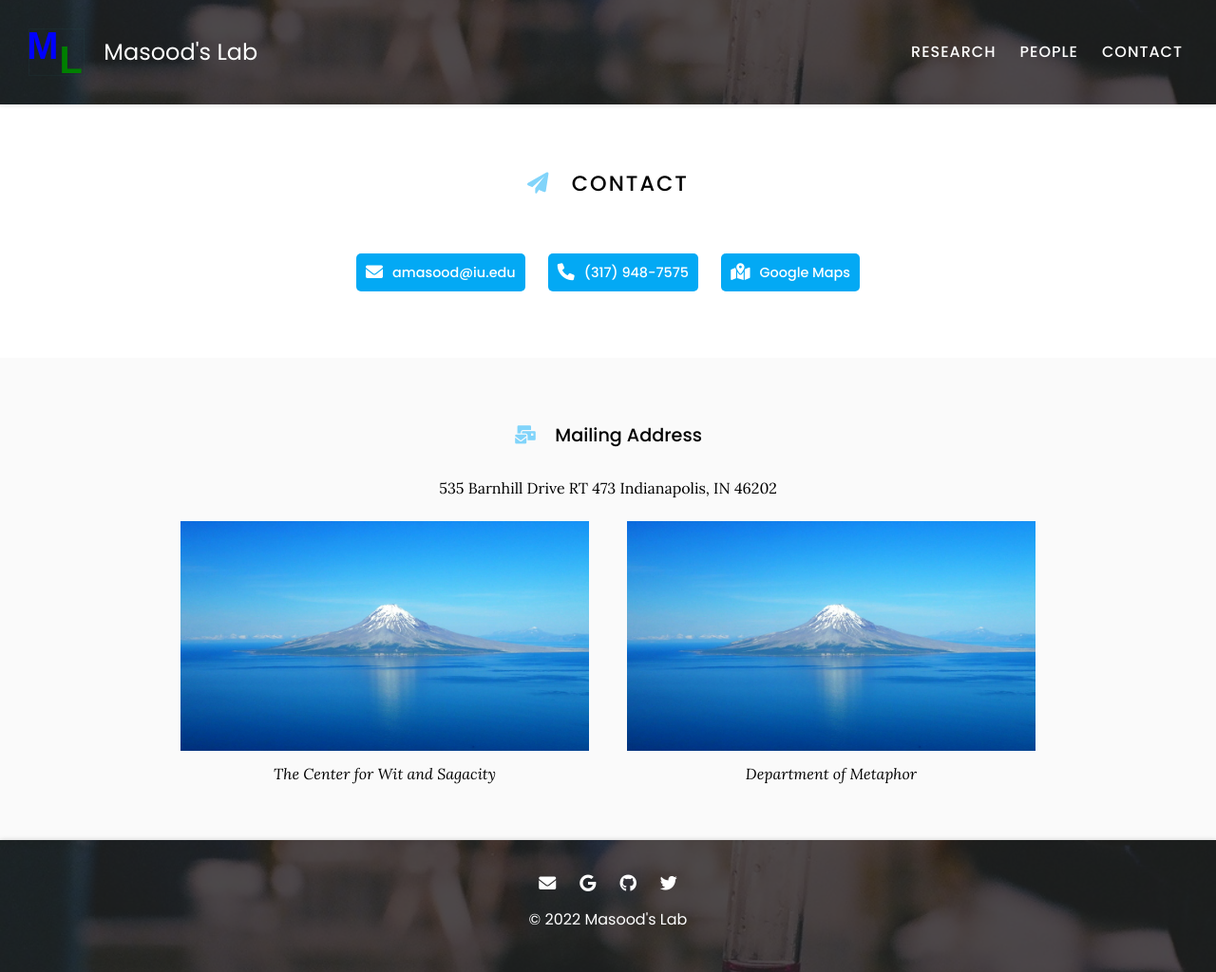
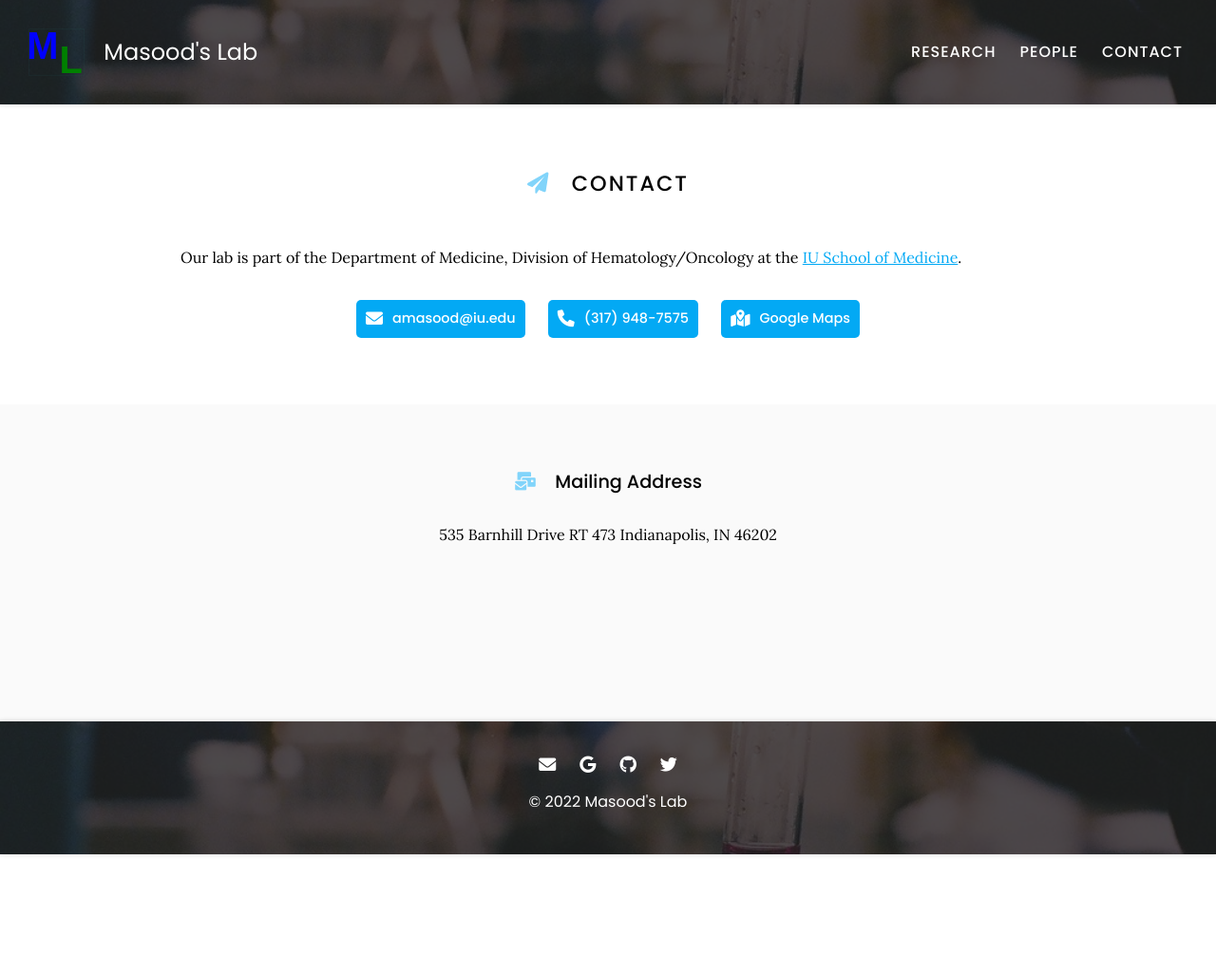
Before and after one commit to masoodlab/masoodlab.github.io, a Jekyll site: the page built from contact/index.md, in a window 1280 px wide. Shown: the whole page at 95% size. Built offline with Jekyll 4.4.1, drawn with Linux system fonts in a browser that asks for light colours; after the commit the page ends 900 px from its top, so only the background shows below that.

Commit message:
Updated site with information about contact

```diff
--- a/contact/index.md
+++ b/contact/index.md
@@ -7,9 +7,7 @@ nav:
 
 # <i class="fas fa-paper-plane"></i>Contact
 
-{% capture text %}
 Our lab is part of the Department of Medicine, Division of Hematology/Oncology at the [IU School of Medicine](https://medicine.iu.edu/).
-{% endcapture %}
 
 {%
   include link.html
@@ -48,19 +46,3 @@ Our lab is part of the Department of Medicine, Division of Hematology/Oncology a
 RT 473
 Indianapolis, IN 46202
 {:.center}
-
-{% capture col1 %}
-{%
-  include figure.html
-  image="images/photo.jpg"
-  caption="The Center for Wit and Sagacity"
-%}
-{% endcapture %}
-{% capture col2 %}
-{%
-  include figure.html
-  image="images/photo.jpg"
-  caption="Department of Metaphor"
-%}
-{% endcapture %}
-{% include two-col.html col1=col1 col2=col2 %}
```
